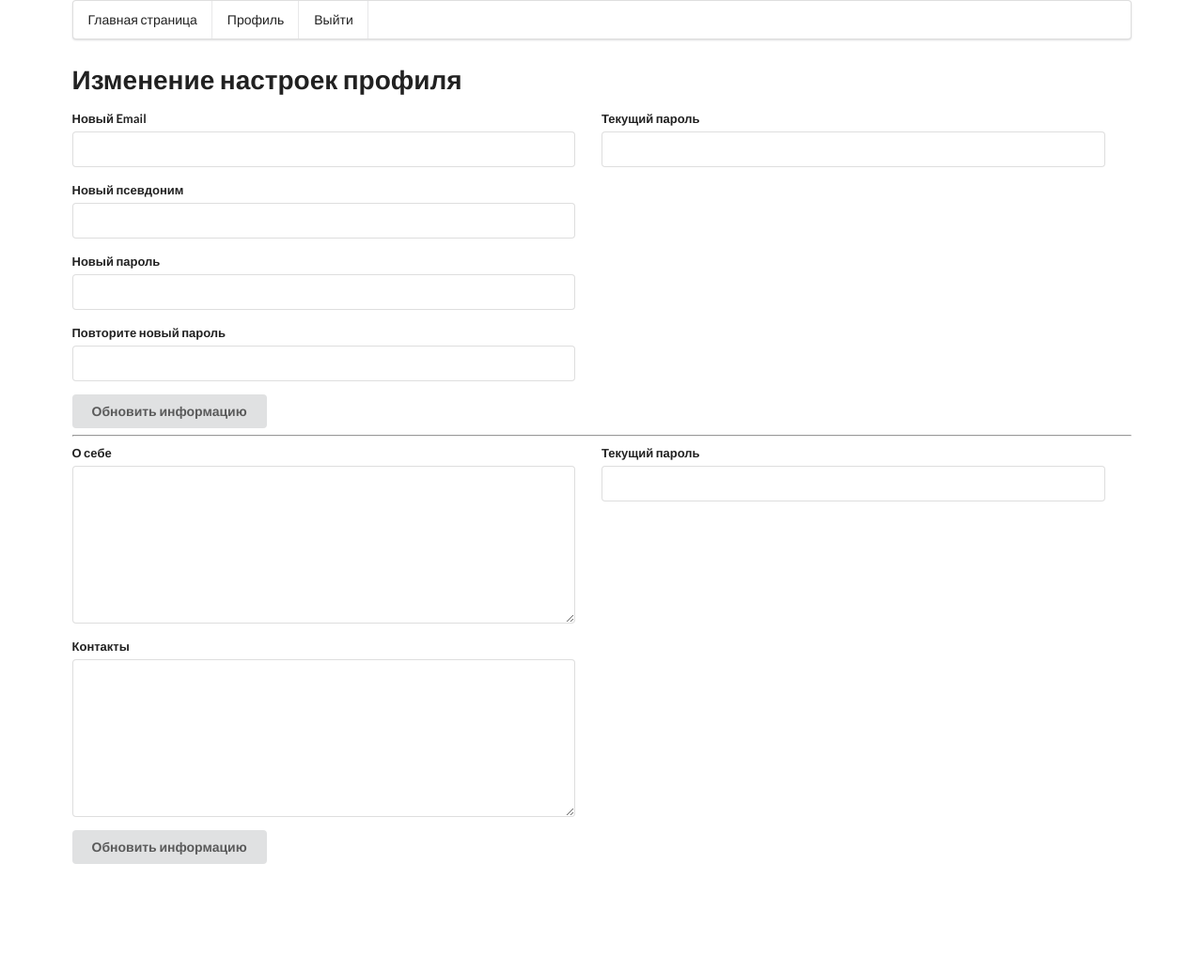
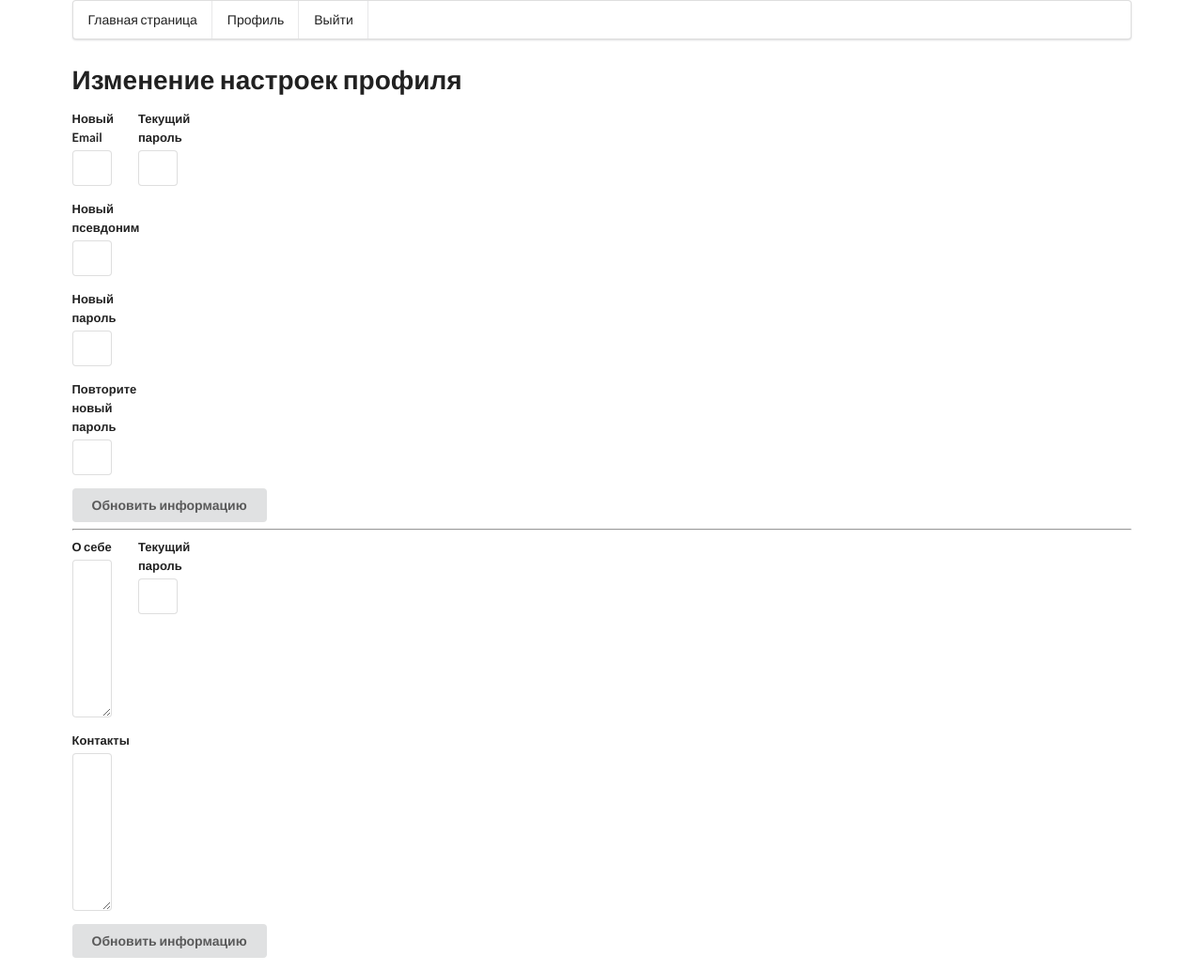
Before and after one commit to QwertygidQ/SpecialHelp, a Flask app: page /edit_profile in a window 1280 px wide. Shown: the whole page at 94% size. Before the commit the page ends 920 px from the top, so only its background shows below. Run offline with Flask 2, Linux system fonts and the light colour scheme; the visitor is signed in with stand-in values (Sample User, id 1); data comes from the database, SQL or seed files in the repository; some libraries are stand-ins or nearby versions.

Commit message:
Edit profile page tweak #2

```diff
--- a/app/templates/edit_profile.html
+++ b/app/templates/edit_profile.html
@@ -2,7 +2,7 @@
 
 {% block content %}
 <h1>Изменение настроек профиля</h1>
-<form class="ui two column grid form" method="post">
+<form class="ui grid form" method="post">
     {{ userform.hidden_tag() }}
 
     <div class="column">
@@ -44,10 +44,8 @@
 
 <hr>
 
-<form class="ui two column grid form" method="post">
+<form class="ui grid form" method="post">
     {{ profileform.hidden_tag() }}
-
-
 
     <div class="column">
         <div class="field">
```
